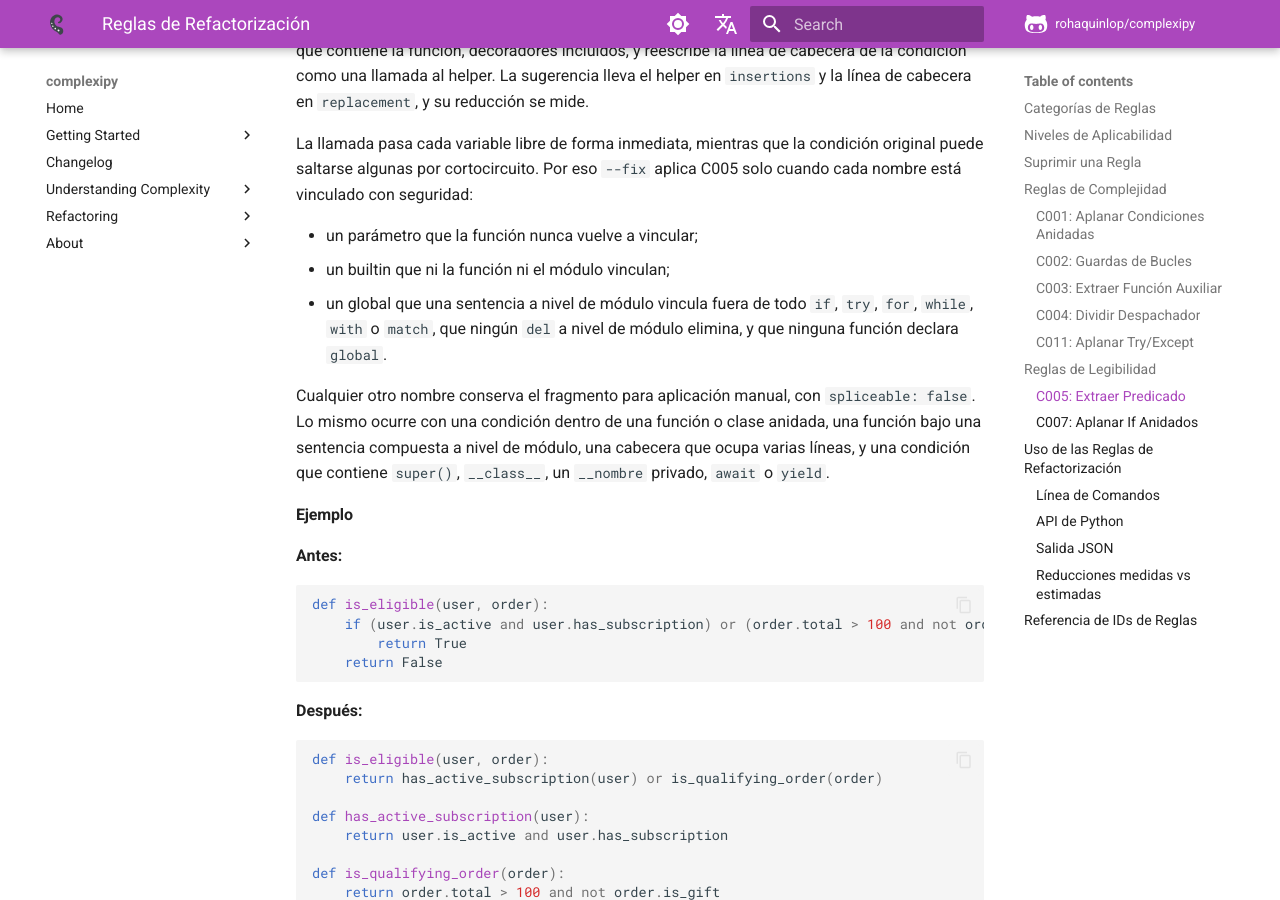
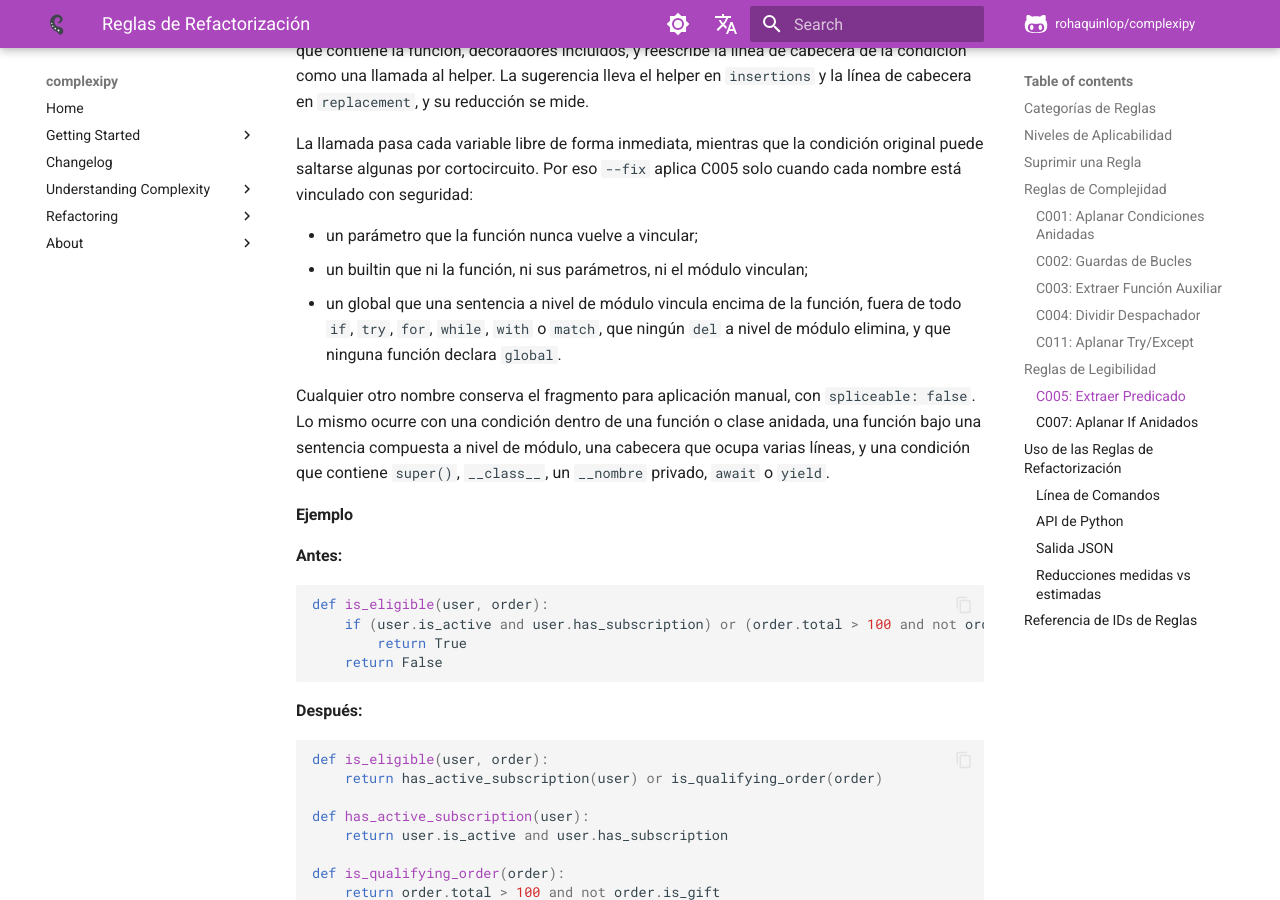
Before and after one commit to rohaquinlop/complexipy, an MkDocs documentation site: the page built from docs/es/refactoring-rules.md, in a window 1280 px wide and 900 px high, scrolled down 8357 px. Built offline with MkDocs 1.6.1 and Material for MkDocs 9.7.7, drawn with Linux system fonts in a browser that asks for light colours; comment, search, counter and statistics services are not loaded.

Commit message:
docs: state global order and parameter shadowing for C005

```diff
--- a/docs/es/refactoring-rules.md
+++ b/docs/es/refactoring-rules.md
@@ -356,8 +356,8 @@ La corrección hace dos ediciones. Inserta el helper antes del `def` o `class` a
 La llamada pasa cada variable libre de forma inmediata, mientras que la condición original puede saltarse algunas por cortocircuito. Por eso `--fix` aplica C005 solo cuando cada nombre está vinculado con seguridad:
 
 - un parámetro que la función nunca vuelve a vincular;
-- un builtin que ni la función ni el módulo vinculan;
-- un global que una sentencia a nivel de módulo vincula fuera de todo `if`, `try`, `for`, `while`, `with` o `match`, que ningún `del` a nivel de módulo elimina, y que ninguna función declara `global`.
+- un builtin que ni la función, ni sus parámetros, ni el módulo vinculan;
+- un global que una sentencia a nivel de módulo vincula encima de la función, fuera de todo `if`, `try`, `for`, `while`, `with` o `match`, que ningún `del` a nivel de módulo elimina, y que ninguna función declara `global`.
 
 Cualquier otro nombre conserva el fragmento para aplicación manual, con `spliceable: false`. Lo mismo ocurre con una condición dentro de una función o clase anidada, una función bajo una sentencia compuesta a nivel de módulo, una cabecera que ocupa varias líneas, y una condición que contiene `super()`, `__class__`, un `__nombre` privado, `await` o `yield`.
 
```
Also changed, not shown: docs/refactoring-rules.md (+2 -2 lines).
